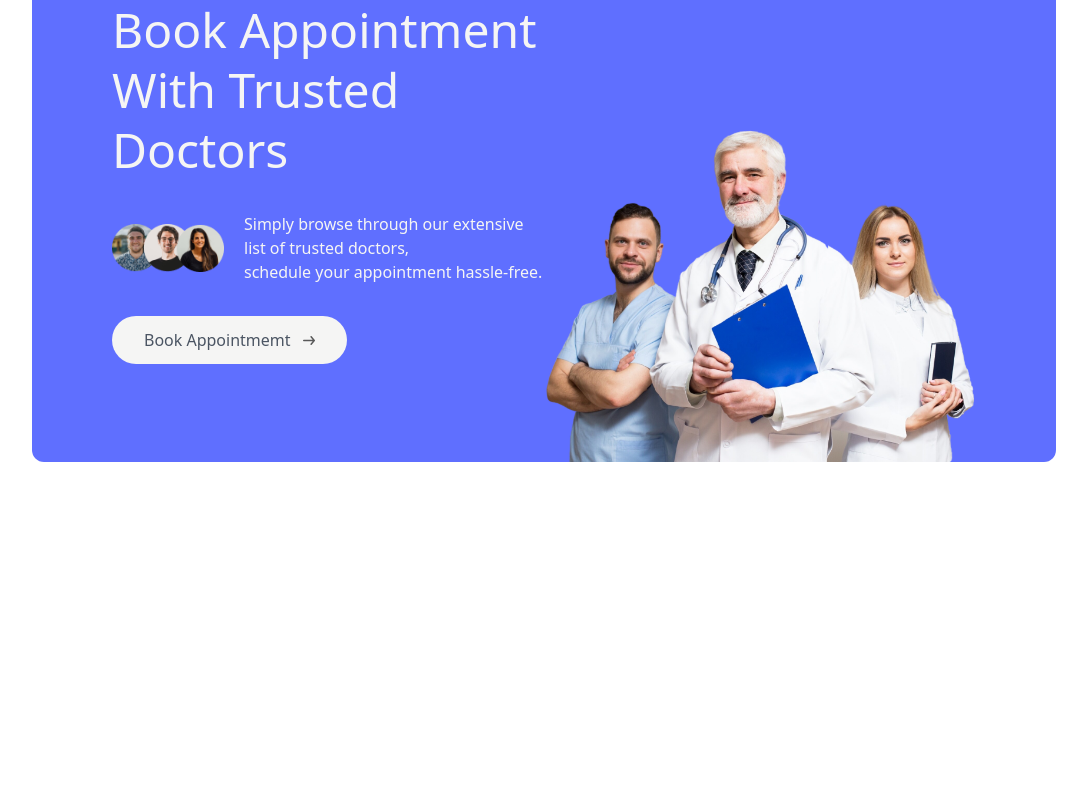
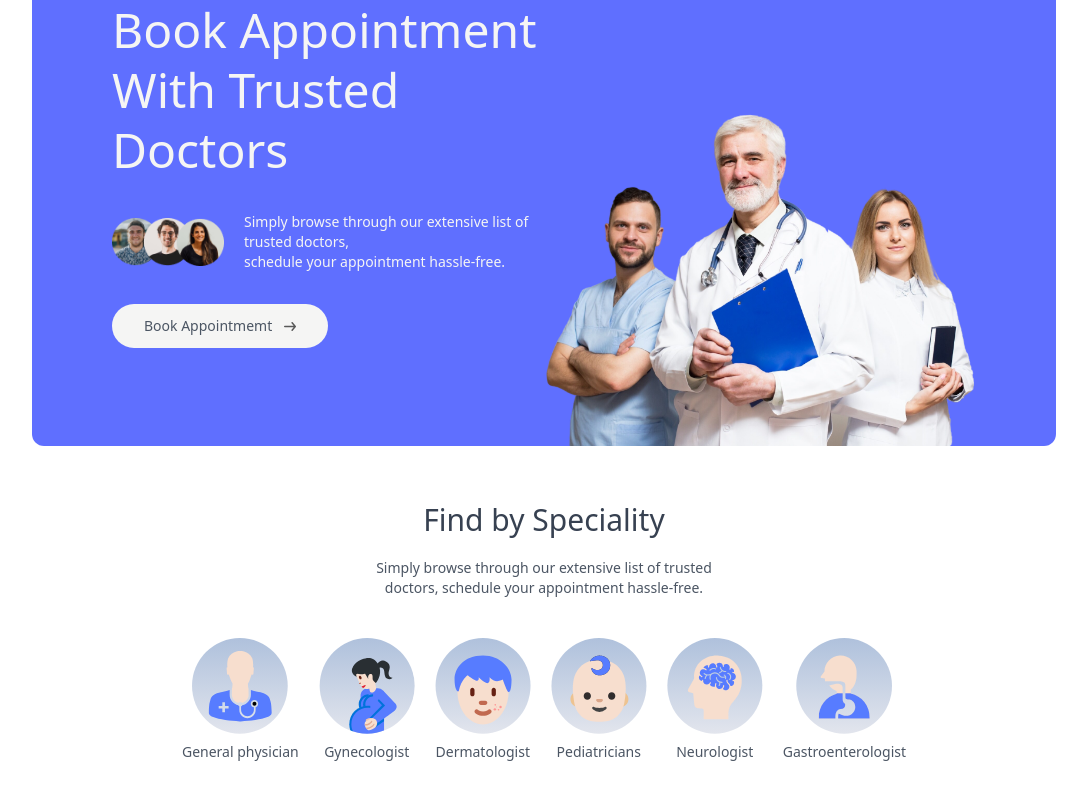
Before and after one commit to prabodhahdev/DocBook, a React app in the folder frontend/: page / in a window 1280 px wide. Shown: the part 210-1010 px from the top of the page, without its empty margins (96-1183 px from the left). Before the commit the page ends 800 px from the top, so only its background shows below. Built offline with nearby package versions, Linux system fonts and the light colour scheme; the HTML template or start-up script is replaced by a standard one.

Commit message:
specialist menu home page

```diff
--- a/frontend/src/components/Header.jsx
+++ b/frontend/src/components/Header.jsx
@@ -9,12 +9,12 @@ const Header = () => {
         <p className='text-2xl text-stone-100 font-medium lg:text-5xl md:text-4xl leading-tight md:leading-tight lg:leading-tight'>Book Appointment <br/> With Trusted Doctors</p>
         <div className='flex flex-col md:flex-row items-center gap-5 py-4'>
             <img src={assets.group_profiles} alt=""  className='w-28'/>
-            <p className='text-stone-100'>Simply browse through our extensive list of trusted doctors, <br  className='hid
+            <p className='text-stone-100 text-sm'>Simply browse through our extensive list of trusted doctors, <br  className='hid
              sm:block'/>
             schedule your appointment hassle-free.</p>
         </div>
        <div>
-       <a href="#speciality" className='flex items-center py-3 px-8 rounded-full  bg-stone-100  gap-3 text-gray-600 md:m-auto hover:scale-105 transition-all duration-300'>
+       <a href="#speciality" className='flex items-center py-3 px-8 rounded-full text-sm  bg-stone-100  gap-3 text-gray-600 md:m-auto hover:scale-105 transition-all duration-300'>
             Book Appointmemt <img className='w-3' src={assets.arrow_icon} alt="" />
          </a>
        </div>
--- a/frontend/src/components/Specialitymenu.jsx
+++ b/frontend/src/components/Specialitymenu.jsx
@@ -1,9 +1,24 @@
 import React from 'react'
+import { specialityData } from '../assets/assets'
+import { Link } from 'react-router-dom'
 
 const Specialitymenu = () => {
   return (
-    <div>
+    <div id='speciality' className='py-14 flex flex-col items-center gap-5'>
+      <h1 className='text-3xl font-medium  text-gray-700 '>Find by Speciality</h1>
+      <p className='text-sm w-1/3 text-gray-600 text-center'>Simply browse through our extensive list of trusted doctors, schedule your appointment hassle-free.</p>
+     <div className='flex gap-5 sm:justify-center w-full overflow-scroll '>
 
+     {specialityData.map((item,index)=>
+
+            <Link onClick={()=>scrollTo(0,0)} className='cursor-pointer items-center pt-5 flex flex-col flex-shrink-0 hover:translate-y-[-10px] transition-all duration-500' key={index} to={`/doctors/${item.speciality}`}>
+            <img className='w-16 sm:w-24 mb-2' src={item.image} alt="" />
+            <p className='text-center text-gray-600 text-sm'>{item.speciality}</p>
+            </Link>
+
+     )}
+
+     </div>
     </div>
   )
 }
--- a/frontend/src/index.css
+++ b/frontend/src/index.css
@@ -5,3 +5,6 @@
 .active hr{
     @apply block
 }
+::-webkit-scrollbar{
+    @apply hidden
+}
```
